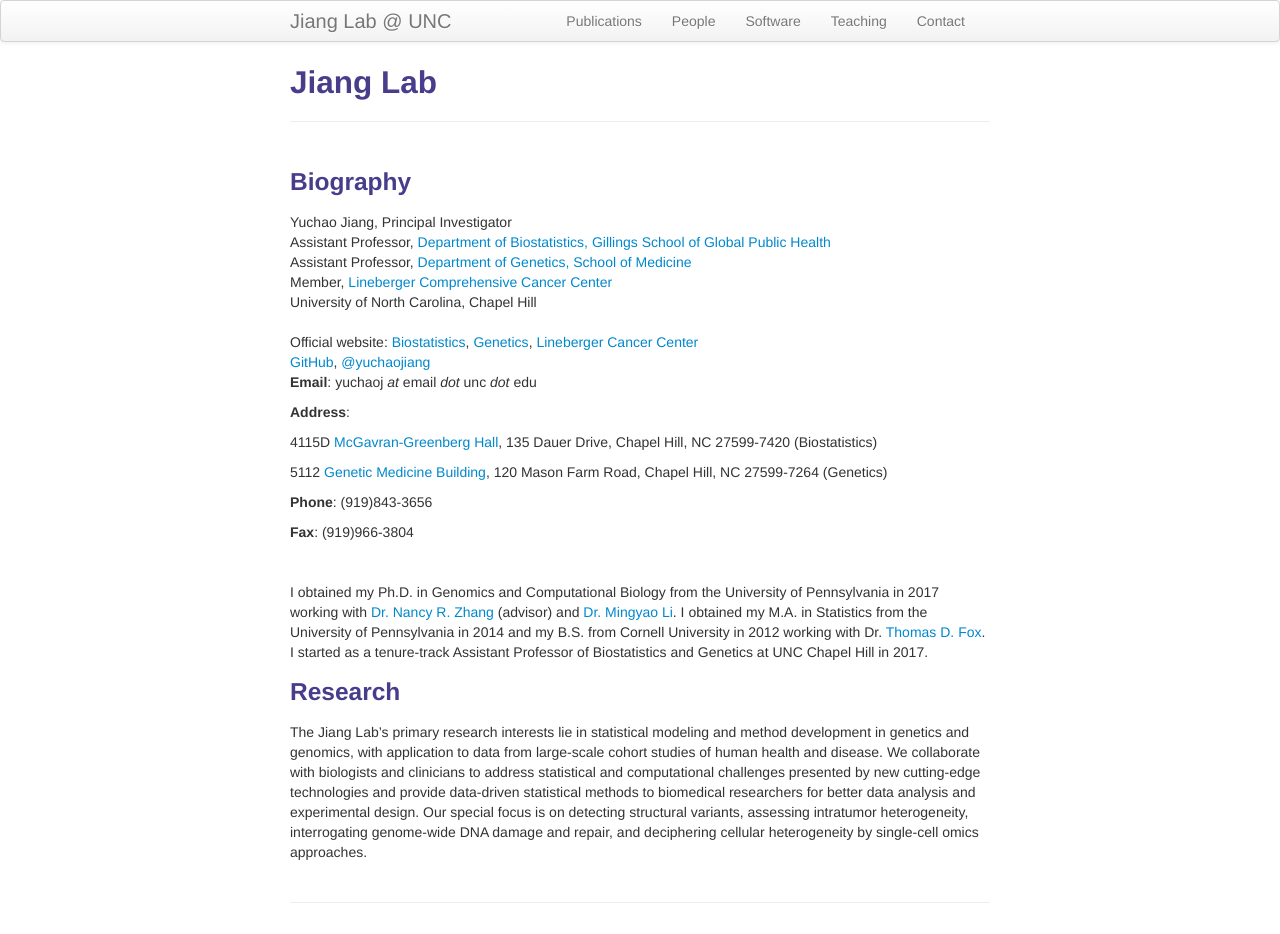
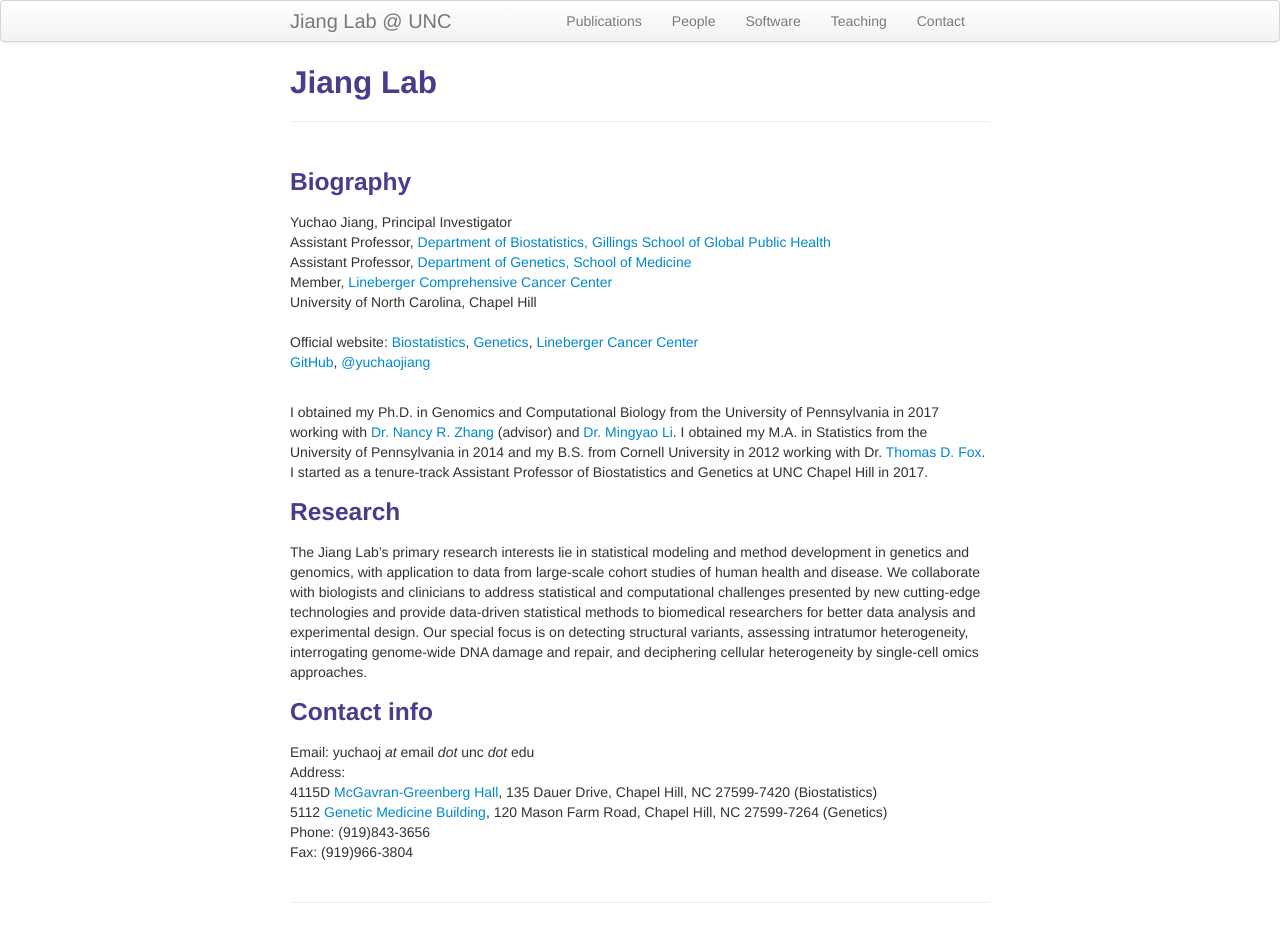
Before and after one commit to yuchaojiang/yuchaojiang.github.io, a Jekyll site: the page built from index.md, in a window 1280 px wide. Built offline with Jekyll 4.4.1, drawn with Linux system fonts in a browser that asks for light colours; part of the change alters nothing that is shown.

Commit message:
Update index.md

```diff
--- a/index.md
+++ b/index.md
@@ -28,20 +28,6 @@ description: I am an Assistant Professor in the Department of Biostatistics and
     </div>
 </div>
 
-
-**Email**: yuchaoj *at* email *dot* unc *dot* edu
-
-**Address**:
-
-  4115D [McGavran-Greenberg Hall](https://www.google.com/maps/place/Department+of+Biostatistics/@35.9061903,-79.0566287,17z/data=!4m13!1m7!3m6!1s0x89acc2e599b51fbd:0x5ccfa4e0f5264ef1!2sMcGavran-Greenberg+Hall,+Chapel+Hill,+NC+27516!3b1!8m2!3d35.9058418!4d-79.0545303!3m4!1s0x0:0x6abad7990ead6ae1!8m2!3d35.9061318!4d-79.0543583), 135 Dauer Drive, Chapel Hill, NC 27599-7420 (Biostatistics)
-
-  5112 [Genetic Medicine Building](https://www.google.com/maps/place/Department+of+Genetics/@35.9018309,-79.0549154,18.26z/data=!4m13!1m7!3m6!1s0x89acc2faae0c4f8b:0x69ea9dac5691824f!2sMarsico+Hall,+Chapel+Hill,+NC+27599!3b1!8m2!3d35.9025392!4d-79.0540141!3m4!1s0x0:0x2eb22192ccef1dbd!8m2!3d35.9011941!4d-79.0542741), 120 Mason Farm Road, Chapel Hill, NC 27599-7264 (Genetics)
-
-**Phone**: (919)843-3656
-
-**Fax**: (919)966-3804
-
-
 <br/>
 
 I obtained my Ph.D. in Genomics and Computational Biology from the University of Pennsylvania in 2017 working with [Dr. Nancy R. Zhang](https://statistics.wharton.upenn.edu/profile/nzh/) (advisor) and [Dr. Mingyao Li](http://www.med.upenn.edu/apps/faculty/index.php/g275/p8122973). I obtained my M.A. in Statistics from the University of Pennsylvania in 2014 and my B.S. from Cornell University in 2012 working with Dr. [Thomas D. Fox](https://mbg.cornell.edu/people/thomas-fox/). I started as a tenure-track Assistant Professor of Biostatistics and Genetics at UNC Chapel Hill in 2017.
@@ -49,3 +35,12 @@ I obtained my Ph.D. in Genomics and Computational Biology from the University of
 ### Research
 
 The Jiang Lab’s primary research interests lie in statistical modeling and method development in genetics and genomics, with application to data from large-scale cohort studies of human health and disease. We collaborate with biologists and clinicians to address statistical and computational challenges presented by new cutting-edge technologies and provide data-driven statistical methods to biomedical researchers for better data analysis and experimental design. Our special focus is on detecting structural variants, assessing intratumor heterogeneity, interrogating genome-wide DNA damage and repair, and deciphering cellular heterogeneity by single-cell omics approaches.
+
+### Contact info
+
+Email: yuchaoj *at* email *dot* unc *dot* edu<br/>
+Address:<br/>
+  4115D [McGavran-Greenberg Hall](https://www.google.com/maps/place/Department+of+Biostatistics/@35.9061903,-79.0566287,17z/data=!4m13!1m7!3m6!1s0x89acc2e599b51fbd:0x5ccfa4e0f5264ef1!2sMcGavran-Greenberg+Hall,+Chapel+Hill,+NC+27516!3b1!8m2!3d35.9058418!4d-79.0545303!3m4!1s0x0:0x6abad7990ead6ae1!8m2!3d35.9061318!4d-79.0543583), 135 Dauer Drive, Chapel Hill, NC 27599-7420 (Biostatistics)<br/>
+  5112 [Genetic Medicine Building](https://www.google.com/maps/place/Department+of+Genetics/@35.9018309,-79.0549154,18.26z/data=!4m13!1m7!3m6!1s0x89acc2faae0c4f8b:0x69ea9dac5691824f!2sMarsico+Hall,+Chapel+Hill,+NC+27599!3b1!8m2!3d35.9025392!4d-79.0540141!3m4!1s0x0:0x2eb22192ccef1dbd!8m2!3d35.9011941!4d-79.0542741), 120 Mason Farm Road, Chapel Hill, NC 27599-7264 (Genetics)<br/>
+Phone: (919)843-3656<br/>
+Fax: (919)966-3804<br/>
```
